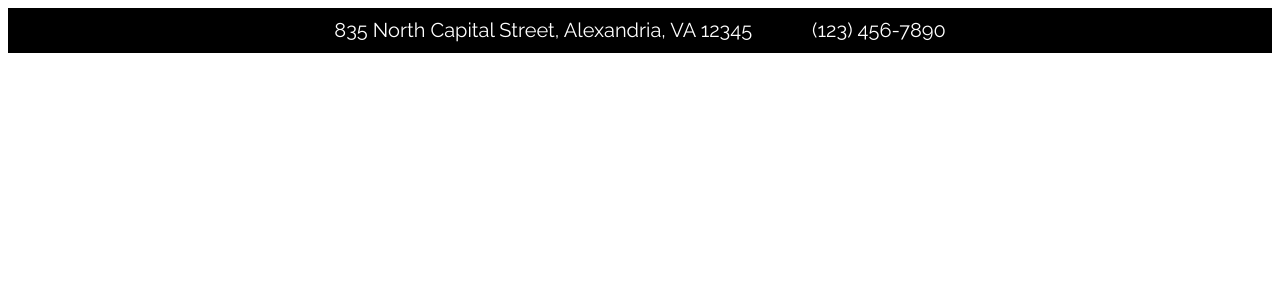
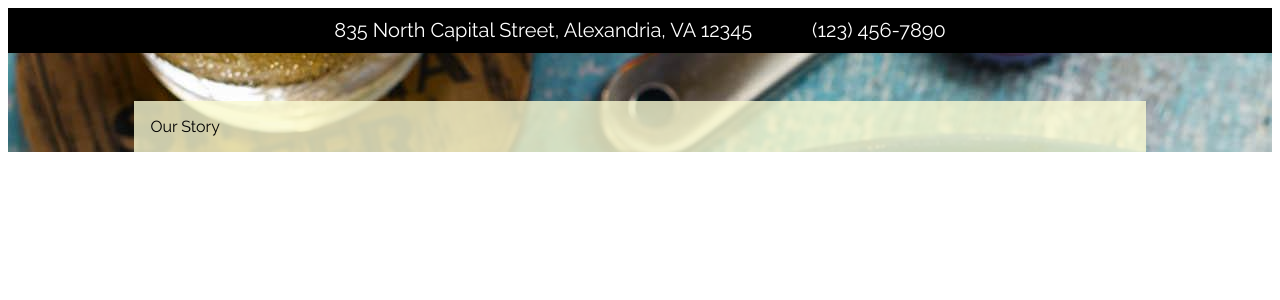
Before and after one commit to leosoaivan/react-restaurant-page, a React (Create React App) app: page /#/ in a window 1280 px wide. Shown: the top 300 px of the page. Built offline with nearby package versions, Linux system fonts and the light colour scheme; the HTML template or start-up script is replaced by a standard one.

Commit message:
Add NavBar

```diff
--- a/src/App.js
+++ b/src/App.js
@@ -2,6 +2,7 @@ import React from 'react';
 import styled from 'styled-components';
 import Shrooms from './images/kingoystershrooms.jpeg';
 import Header from './components/Header';
+import NavBar from './components/NavBar';
 
 const Root = styled.div`
   height: 100%;
@@ -13,6 +14,7 @@ const App = () => {
   return (
     <Root>
       <Header />
+      <NavBar />
     </Root>
   );
 }
--- /dev/null
+++ b/src/components/NavBar/index.js
@@ -0,0 +1,41 @@
+import React from 'react';
+import styled from 'styled-components';
+import Raleway from 'typeface-raleway';
+
+const Root = styled.div`
+  display: flex;
+  justify-content: center;
+  margin-top: 3em
+  width: 100%;
+`;
+
+  const NavBarList = styled.ul`
+  display: flex;
+  list-style-type: none;
+  margin: 0;
+  align-items: center;
+  padding: 0;
+  width: 80%;
+  background-color: rgba(250,250,210,.8)
+`;
+
+const ListItem = styled.li`
+  display: block;
+  padding: 1em;
+  font-family: Raleway, sans-serif;
+`;
+
+
+const NavBar = () => {
+  return (
+    <Root>
+      <NavBarList>
+        <ListItem>
+          Our Story
+        </ListItem>
+      </NavBarList>
+    </Root>
+  )
+}
+
+export default NavBar;
```
